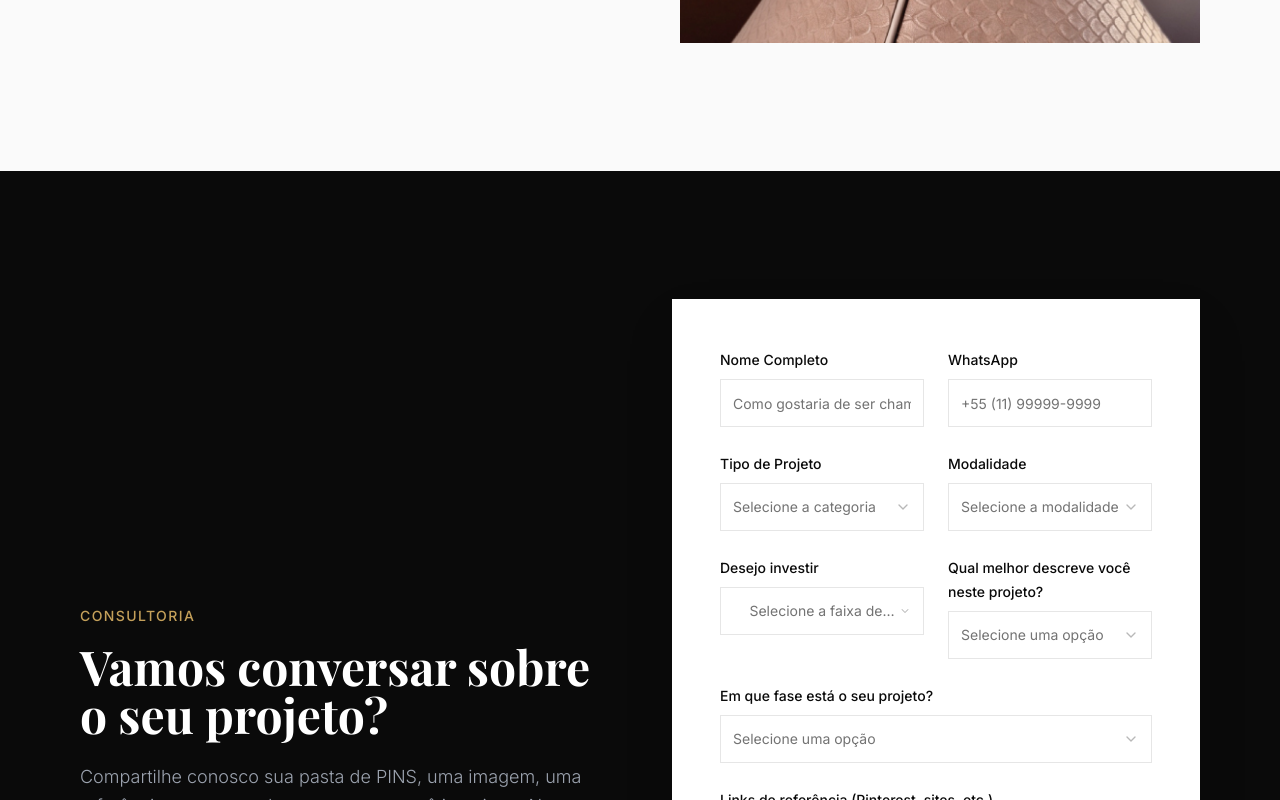
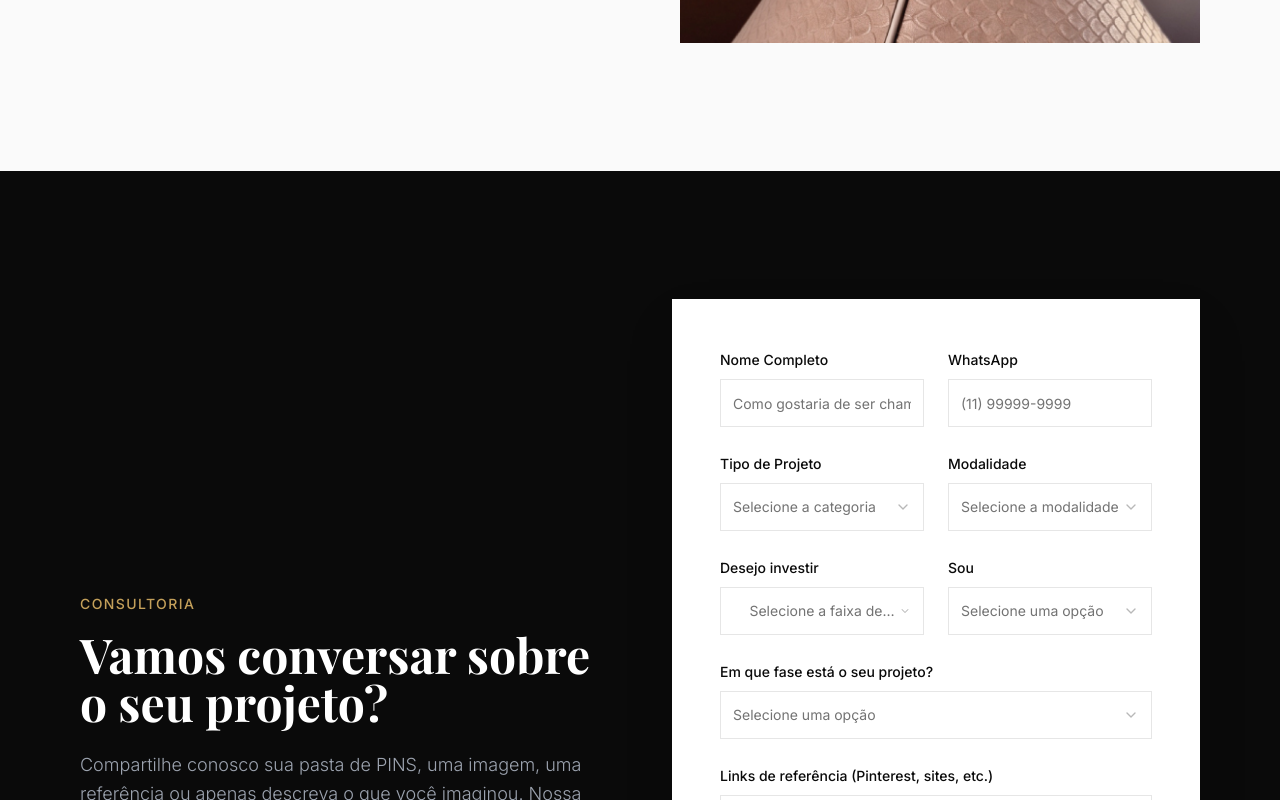
Before and after one commit to ResegundoBR/landing-page-klaxon-sf118bce9, a React (Vite) app: page / in a window 1280 px wide. Shown: the part 4463-5263 px from the top of the page. Built offline with nearby package versions, Linux system fonts and the light colour scheme; a web font is replaced by a local one; what pocketbase would draw is missing.

Commit message:
Auto-commit before sync

```diff
--- a/package.json
+++ b/package.json
@@ -2,7 +2,7 @@
   "name": "skip-react-template",
   "description": "A frontend React Vite TypeScript Shadcn UI template for Skip projects",
   "private": true,
-  "version": "0.0.41",
+  "version": "0.0.42",
   "type": "module",
   "scripts": {
     "start": "vite dev",
--- a/src/components/sections/LeadFormSection.tsx
+++ b/src/components/sections/LeadFormSection.tsx
@@ -1,4 +1,4 @@
-import { useState, useRef } from 'react'
+import { useState, useRef, useEffect } from 'react'
 import { useForm } from 'react-hook-form'
 import { zodResolver } from '@hookform/resolvers/zod'
 import * as z from 'zod'
@@ -36,7 +36,22 @@ const formSchema = z.object({
   reference_links: z.string().optional(),
 })
 
-export function LeadFormSection({ isPinterest, source }: { isPinterest: boolean; source: string }) {
+function formatWhatsApp(value: string): string {
+  const digits = value.replace(/\D/g, '').slice(0, 11)
+  if (digits.length === 0) return ''
+  if (digits.length <= 2) return `(${digits}`
+  if (digits.length <= 6) return `(${digits.slice(0, 2)}) ${digits.slice(2)}`
+  if (digits.length <= 10) return `(${digits.slice(0, 2)}) ${digits.slice(2, 6)}-${digits.slice(6)}`
+  return `(${digits.slice(0, 2)}) ${digits.slice(2, 7)}-${digits.slice(7)}`
+}
+
+interface LeadFormSectionProps {
+  isPinterest: boolean
+  source: string
+  selectedModalidade: string
+}
+
+export function LeadFormSection({ isPinterest, source, selectedModalidade }: LeadFormSectionProps) {
   const { toast } = useToast()
   const [isLoading, setIsLoading] = useState(false)
   const [attachment, setAttachment] = useState<File | null>(null)
@@ -55,6 +70,12 @@ export function LeadFormSection({ isPinterest, source }: { isPinterest: boolean;
       reference_links: '',
     },
   })
+
+  useEffect(() => {
+    if (selectedModalidade) {
+      form.setValue('modalidade', selectedModalidade, { shouldValidate: true })
+    }
+  }, [selectedModalidade, form])
 
   function handleFileChange(e: React.ChangeEvent<HTMLInputElement>) {
     const file = e.target.files?.[0]
@@ -157,9 +178,10 @@ export function LeadFormSection({ isPinterest, source }: { isPinterest: boolean;
                         <FormLabel className="text-foreground">WhatsApp</FormLabel>
                         <FormControl>
                           <Input
-                            placeholder="+55 (11) 99999-9999"
+                            placeholder="(11) 99999-9999"
                             className="h-12 rounded-none border-border"
-                            {...field}
+                            value={formatWhatsApp(field.value)}
+                            onChange={(e) => field.onChange(e.target.value)}
                           />
                         </FormControl>
                         <FormMessage />
@@ -196,7 +218,11 @@ export function LeadFormSection({ isPinterest, source }: { isPinterest: boolean;
                     render={({ field }) => (
                       <FormItem>
                         <FormLabel className="text-foreground">Modalidade</FormLabel>
-                        <Select onValueChange={field.onChange} defaultValue={field.value}>
+                        <Select
+                          onValueChange={field.onChange}
+                          defaultValue={field.value}
+                          value={field.value}
+                        >
                           <FormControl>
                             <SelectTrigger className="h-12 rounded-none border-border">
                               <SelectValue placeholder="Selecione a modalidade" />
@@ -240,9 +266,7 @@ export function LeadFormSection({ isPinterest, source }: { isPinterest: boolean;
                     name="user_profile"
                     render={({ field }) => (
                       <FormItem>
-                        <FormLabel className="text-foreground">
-                          Qual melhor descreve você neste projeto?
-                        </FormLabel>
+                        <FormLabel className="text-foreground">Sou</FormLabel>
                         <Select onValueChange={field.onChange} defaultValue={field.value}>
                           <FormControl>
                             <SelectTrigger className="h-12 rounded-none border-border">
--- a/src/components/sections/SelectionSection.tsx
+++ b/src/components/sections/SelectionSection.tsx
@@ -2,7 +2,11 @@ import { Lightbulb, PenTool, ArrowRight } from 'lucide-react'
 import colecoesImg from '@/assets/landing1.jpg-e4f83.jpeg'
 import especialImg from '@/assets/landing2.jpg-885cd.jpeg'
 
-export function SelectionSection() {
+interface SelectionSectionProps {
+  onSelectModalidade: (modalidade: string) => void
+}
+
+export function SelectionSection({ onSelectModalidade }: SelectionSectionProps) {
   const cards = [
     {
       icon: Lightbulb,
@@ -11,7 +15,7 @@ export function SelectionSection() {
         'Nossas coleções reúnem luminárias autorais desenvolvidas ao longo de doze anos de fábrica. Produzidas sob encomenda, elas fazem parte de projetos assinados por arquitetos que encontram na Klaxon uma extensão do próprio processo criativo. Escolha a peça que melhor conversa com o seu ambiente.',
       button: 'Explorar as coleções',
       image: colecoesImg,
-      modalidade: 'pecas-de-linha',
+      modalidade: 'linha',
     },
     {
       icon: PenTool,
@@ -20,9 +24,15 @@ export function SelectionSection() {
         'Mais do que uma luminária, uma experiência de criação. Poucos clientes conhecem onde uma luminária realmente nasce. Tenha acesso à fábrica, acompanhe cada etapa e participe do desenvolvimento de uma peça feita exclusivamente para você.',
       button: 'Desenvolver uma peça exclusiva',
       image: especialImg,
-      modalidade: 'projeto-especial',
+      modalidade: 'especial',
     },
   ]
+
+  function handleSelect(modalidade: string) {
+    onSelectModalidade(modalidade)
+    const el = document.getElementById('contato')
+    if (el) el.scrollIntoView({ behavior: 'smooth' })
+  }
 
   return (
     <section className="py-24 md:py-32 bg-foreground text-background">
@@ -67,13 +77,14 @@ export function SelectionSection() {
                   <p className="text-muted-foreground text-base leading-relaxed font-light mb-8 flex-1">
                     {card.description}
                   </p>
-                  <a
-                    href="#contato"
-                    className="inline-flex items-center gap-3 text-primary font-semibold uppercase tracking-wider text-sm hover:gap-4 transition-all duration-300 mt-auto"
+                  <button
+                    type="button"
+                    onClick={() => handleSelect(card.modalidade)}
+                    className="inline-flex items-center gap-3 text-primary font-semibold uppercase tracking-wider text-sm hover:gap-4 transition-all duration-300 mt-auto text-left"
                   >
                     {card.button}
                     <ArrowRight className="w-5 h-5" />
-                  </a>
+                  </button>
                 </div>
               </div>
             )
--- a/src/lib/pocketbase/schema.json
+++ b/src/lib/pocketbase/schema.json
@@ -1,5 +1,5 @@
 {
-  "generatedAt": "2026-07-15T17:11:16.985Z",
+  "generatedAt": "2026-07-15T17:23:10.140Z",
   "collections": [
     {
       "name": "users",
--- a/src/pages/Index.tsx
+++ b/src/pages/Index.tsx
@@ -1,3 +1,4 @@
+import { useState } from 'react'
 import { HeroSection } from '@/components/sections/HeroSection'
 import { ProjectsGrid } from '@/components/sections/ProjectsGrid'
 import { Differentials } from '@/components/sections/Differentials'
@@ -9,15 +10,20 @@ import { useSource } from '@/hooks/use-source'
 
 export default function Index() {
   const { isPinterest, source } = useSource()
+  const [selectedModalidade, setSelectedModalidade] = useState<string>('')
 
   return (
     <div className="w-full flex flex-col">
       <HeroSection />
       <ProjectsGrid />
       <Differentials />
-      <SelectionSection />
+      <SelectionSection onSelectModalidade={setSelectedModalidade} />
       <ExpertiseSection />
-      <LeadFormSection isPinterest={isPinterest} source={source} />
+      <LeadFormSection
+        isPinterest={isPinterest}
+        source={source}
+        selectedModalidade={selectedModalidade}
+      />
       <FAQSection />
     </div>
   )
```
Also changed, not shown: .skip.config.json.
